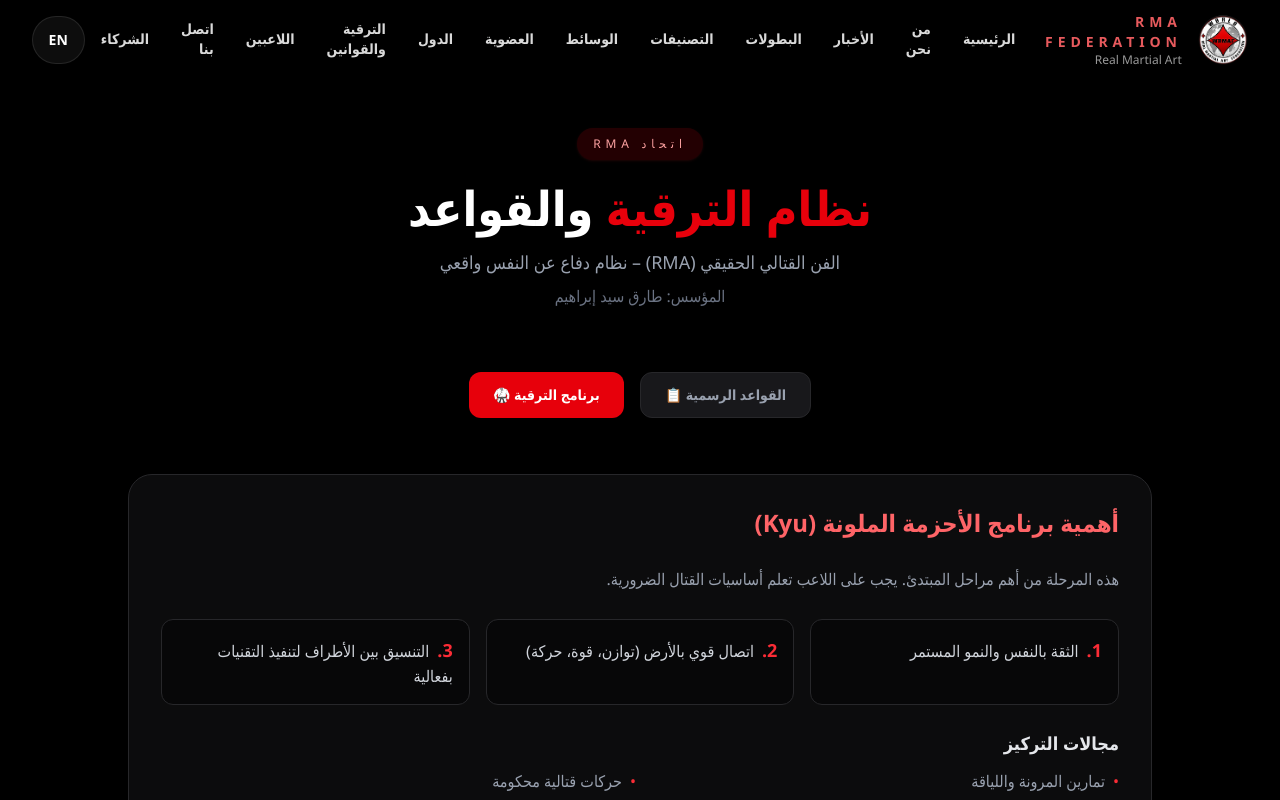
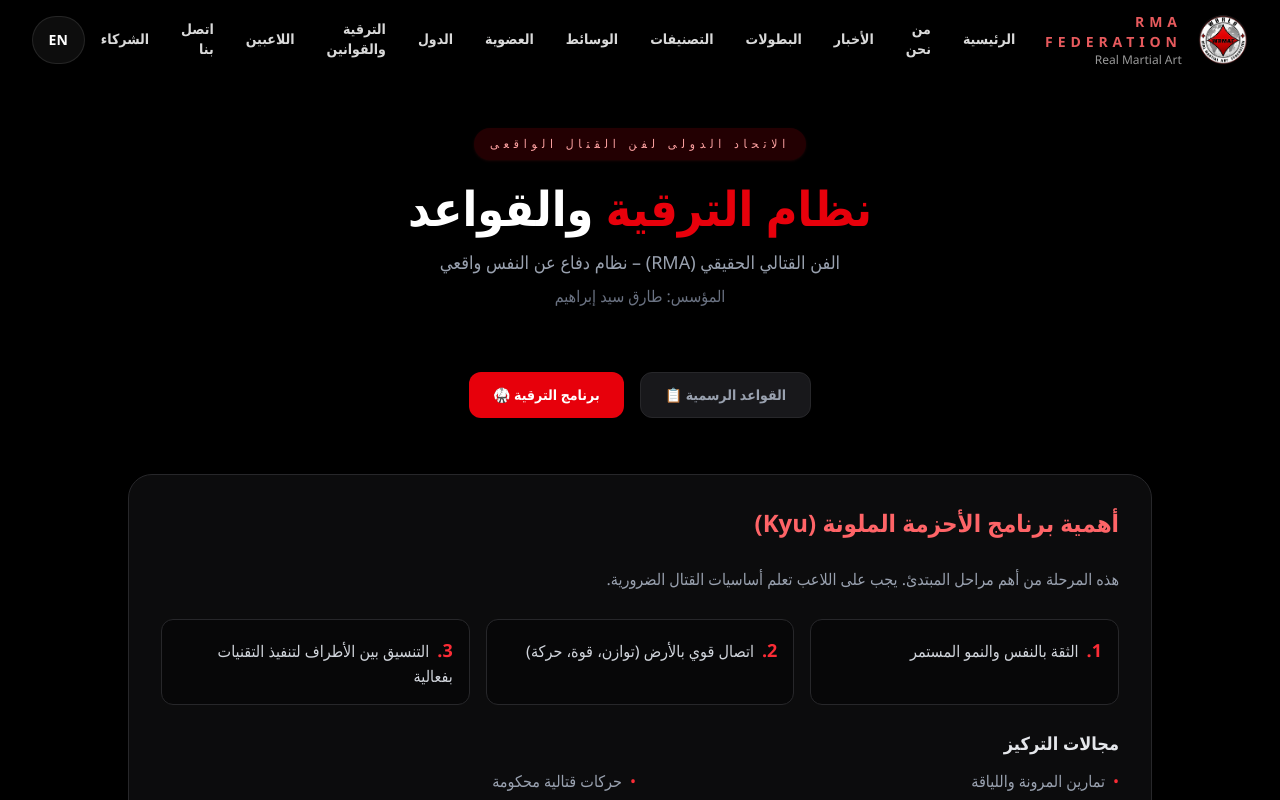
Before and after one commit to tarekvandam/rma-federation, a Next.js app: page /ar/promotion in a window 1280 px wide. Shown: the top 800 px of the page. Built offline with nearby package versions, Linux system fonts and the light colour scheme.

Commit message:
Use official Arabic federation name in PromotionContent

```diff
--- a/components/PromotionContent.tsx
+++ b/components/PromotionContent.tsx
@@ -98,7 +98,7 @@ export default function PromotionContent() {
       <div className="max-w-5xl mx-auto" dir={isAr ? "rtl" : "ltr"}>
         <div className="text-center mb-16">
           <span className="inline-flex rounded-full bg-red-600/15 px-4 py-2 text-xs uppercase tracking-[0.4em] text-red-300 shadow-sm shadow-red-900/20 mb-6">
-            {isAr ? "اتحاد RMA" : "RMA Federation"}
+            {isAr ? "الاتحاد الدولى لفن القتال الواقعى" : "RMA Federation"}
           </span>
           <h1 className="text-4xl sm:text-5xl font-bold mb-4">
             {isAr ? (<><span className="text-red-600">نظام الترقية</span> والقواعد</>) : (<><span className="text-red-600">Promotion</span> Program & Rules</>)}
@@ -231,7 +231,7 @@ export default function PromotionContent() {
                 {isAr ? "القواعد واللوائح الرسمية للقتال" : "Official Combat Rules & Regulations"}
               </h2>
               <p className="text-gray-500">
-                {isAr ? "الاتحاد الدولي للفن القتالي الحقيقي (RMA)" : "International Federation of Real Martial Art (RMA)"}
+                {isAr ? "الاتحاد الدولى لفن القتال الواقعى (RMA)" : "International Federation of Real Martial Art (RMA)"}
               </p>
             </div>
             <div className="space-y-4">
@@ -267,7 +267,7 @@ export default function PromotionContent() {
             </div>
             <div className="mt-16 bg-zinc-900/50 rounded-3xl p-8 border border-zinc-800 text-center">
               <p className="text-gray-400 mb-4">
-                {isAr ? "الاتحاد الدولي للفن القتالي الحقيقي (RMA)" : "International Federation of Real Martial Art (RMA)"}
+                {isAr ? "الاتحاد الدولى لفن القتال الواقعى (RMA)" : "International Federation of Real Martial Art (RMA)"}
               </p>
               <p className="text-white font-bold">
                 {isAr ? "الكابتن / طارق سيد إبراهيم" : "Captain / Tarek Sayed Ibrahim"}
```
